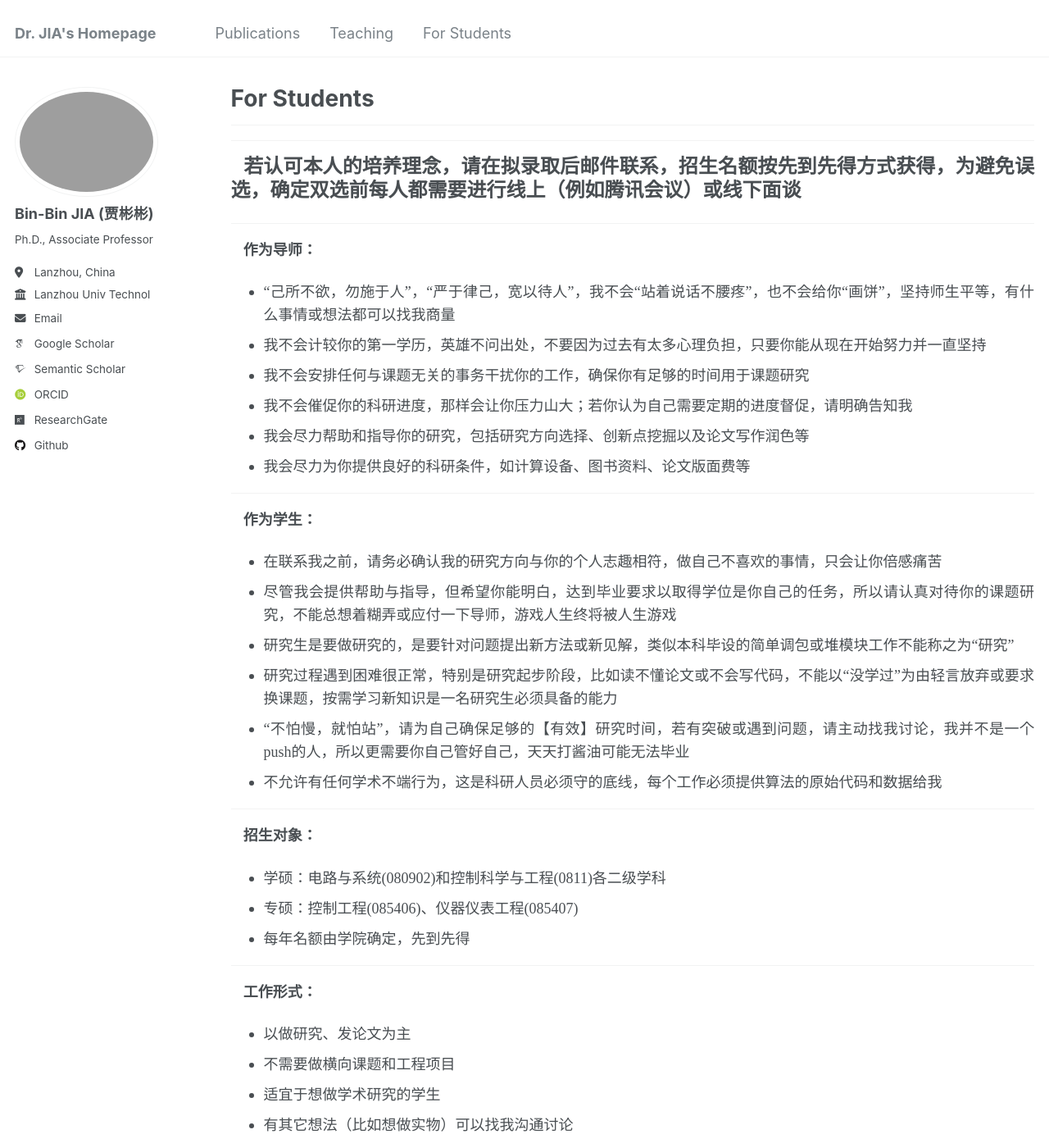
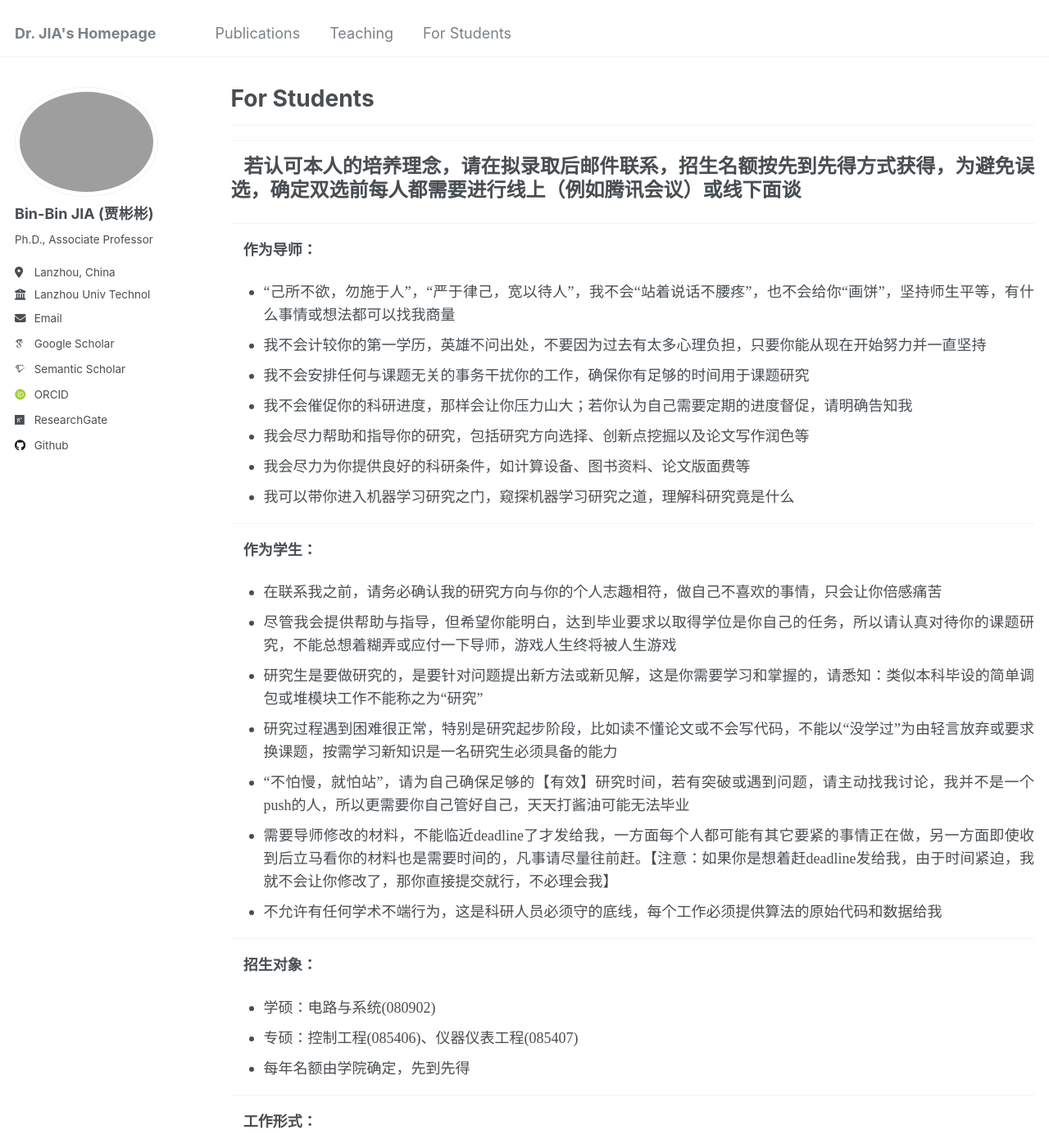
Before and after one commit to jiabinbin-ai/jiabinbin-ai.github.io, a Jekyll site: the page built from _pages/For-Students.html, in a window 1280 px wide and 1400 px high. Shown: the whole window at 82% size. Built offline with Jekyll 4.4.1, drawn with Linux system fonts in a browser that asks for light colours; some web fonts are replaced; comment, search, counter and statistics services are not loaded; some of the changed text lies outside the part shown.

Commit message:
Update For-Students.html

```diff
--- a/_pages/For-Students.html
+++ b/_pages/For-Students.html
@@ -30,6 +30,9 @@ author_profile: true
 	<li>
 	<p align="justify" style="line-height: 150%; margin-top:8px; margin-bottom:0">
 	<span lang="en-us"><font face="Times New Roman">我会尽力为你提供良好的科研条件，如计算设备、图书资料、论文版面费等</font></span></li>
+	<li>
+	<p align="justify" style="line-height: 150%; margin-top:8px; margin-bottom:0">
+	<span lang="en-us"><font face="Times New Roman">我可以带你进入机器学习研究之门，窥探机器学习研究之道，理解科研究竟是什么</font></span></li>
 </ul>
 <hr>
 <p align="justify" style="line-height: 150%">&nbsp;&nbsp; <b>
@@ -43,13 +46,16 @@ author_profile: true
 	<span lang="en-us"><font face="Times New Roman">尽管我会提供帮助与指导，但希望你能明白，达到毕业要求以取得学位是你自己的任务，所以请认真对待你的课题研究，不能总想着糊弄或应付一下导师，游戏人生终将被人生游戏</font></span></li>
 	<li>
 	<p align="justify" style="line-height: 150%; margin-top:8px; margin-bottom:0">
-	<span lang="en-us"><font face="Times New Roman">研究生是要做研究的，是要针对问题提出新方法或新见解，类似本科毕设的简单调包或堆模块工作不能称之为“研究”</font></span></li>
+	<span lang="en-us"><font face="Times New Roman">研究生是要做研究的，是要针对问题提出新方法或新见解，这是你需要学习和掌握的，请悉知：类似本科毕设的简单调包或堆模块工作不能称之为“研究”</font></span></li>
 	<li>
 	<p align="justify" style="line-height: 150%; margin-top:8px; margin-bottom:0">
 	<span lang="en-us"><font face="Times New Roman">研究过程遇到困难很正常，特别是研究起步阶段，比如读不懂论文或不会写代码，不能以“没学过”为由轻言放弃或要求换课题，按需学习新知识是一名研究生必须具备的能力</font></span></li>
 	<li>
 	<p align="justify" style="line-height: 150%; margin-top:8px; margin-bottom:0">
 	<span lang="en-us"><font face="Times New Roman">“不怕慢，就怕站”，请为自己确保足够的【有效】研究时间，若有突破或遇到问题，请主动找我讨论，我并不是一个push的人，所以更需要你自己管好自己，天天打酱油可能无法毕业</font></span></li>
+	<li>
+	<p align="justify" style="line-height: 150%; margin-top:8px; margin-bottom:0">
+	<span lang="en-us"><font face="Times New Roman">需要导师修改的材料，不能临近deadline了才发给我，一方面每个人都可能有其它要紧的事情正在做，另一方面即使收到后立马看你的材料也是需要时间的，凡事请尽量往前赶。【注意：如果你是想着赶deadline发给我，由于时间紧迫，我就不会让你修改了，那你直接提交就行，不必理会我】</font></span></li>
 	<li>
 	<p align="justify" style="line-height: 150%; margin-top:8px; margin-bottom:0">
 	<span lang="en-us"><font face="Times New Roman">不允许有任何学术不端行为，这是科研人员必须守的底线，每个工作必须提供算法的原始代码和数据给我</font></span></li>
@@ -60,7 +66,7 @@ author_profile: true
 <ul>
 	<li>
 	<p align="justify" style="line-height: 150%; margin-top:8px; margin-bottom:0">
-	<span lang="en-us"><font face="Times New Roman">学硕：电路与系统(080902)和控制科学与工程(0811)各二级学科</font></span></li>
+	<span lang="en-us"><font face="Times New Roman">学硕：电路与系统(080902)</font></span></li>
 	<li>
 	<p align="justify" style="line-height: 150%; margin-top:8px; margin-bottom:0">
 	<span lang="en-us"><font face="Times New Roman">专硕：控制工程(085406)、仪器仪表工程(085407)</font></span></li>
@@ -151,7 +157,6 @@ author_profile: true
 	<p align="justify" style="line-height: 150%; margin-top:8px; margin-bottom:0">
 	<span lang="en-us"><font face="Times New Roman">在课题组中，我认为学生取得的成果分布大致是以导师的水平为均值，学生的能力为方差的。导师抛开自身水平，盲目要求学生必须发表特定级别的论文并不合理。至于说我对学生的毕业成果有什么额外要求，我只想借用琅琊榜里蔺晨对梅长苏说的一句话来说明：你只要尽力，我也尽力，可好？</font></span></li>
 </ul>
-
 <hr>
-<script async src="//busuanzi.ibruce.info/busuanzi/2.3/busuanzi.pure.mini.js"></script>
-<span id="busuanzi_container_site_pv">本页面访问量<span id="busuanzi_value_site_pv"></span>次</span>
+<p align="justify" style="line-height: 150%">&nbsp;&nbsp; <b>
+<font face="Times New Roman"><font size="5">有一点我很抱歉：由于我所在学科的原因，你考研初试和复试所准备的专业课可能与入学后要做的课题研究关系不大，需要你重新学习，请务必考虑清楚后再与我联系</font></font></b></p>
```
